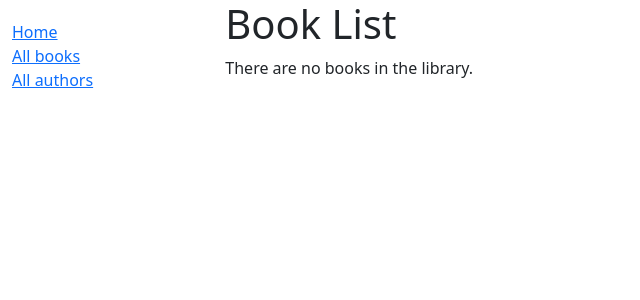
After one commit to NathyOne/django_local_library, a Django app: page /catalog/books/ in a window 1280 px wide. The commit adds this page. Shown: the top 300 px of the page, without its empty margins (0-640 px from the left). Run offline with Django 5.2, Linux system fonts and the light colour scheme; data that the repository does not hold is empty.

Commit message:
update on the view

```diff
--- a/catalog/templates/base_generic.html
+++ b/catalog/templates/base_generic.html
@@ -21,7 +21,7 @@
           {% block sidebar %}
             <ul class="sidebar-nav">
               <li><a href="{% url 'index' %}">Home</a></li>
-              <li><a href="book">All books</a></li>
+              <li><a href="{% url 'books' %}">All books</a></li>
               <li><a href="">All authors</a></li>
             </ul>
           {% endblock %}
--- /dev/null
+++ b/catalog/templates/catalog/book_list.html
@@ -0,0 +1,18 @@
+{% extends "base_generic.html" %}
+
+{% block content %}
+  <h1>Book List</h1>
+  {% if book_list %}
+    <ul>
+      {% for book in book_list %}
+      <li>
+        {% comment %} <a href="{{ book.get_absolute_url }}">{{ book.title }}</a> {% endcomment %}
+        <a >{{ book.title }}</a>
+        ({{book.author}})
+      </li>
+      {% endfor %}
+    </ul>
+  {% else %}
+    <p>There are no books in the library.</p>
+  {% endif %}
+{% endblock %}
--- a/catalog/views.py
+++ b/catalog/views.py
@@ -35,5 +35,13 @@ def index(request):
     # Render the HTML template index.html with the data in the context variable
     return render(request, 'index.html', context=context)
 
+
+# class based view
 class BookListView(generic.ListView):
     model = Book
+    context_object_name = 'book_list'
+    queryset = Book.objects.filter(title__icontains='harry')[:5]
+    template_name = 'django_local_library/catalog/templates/catalog/book_list.html'
+
+
+# class books (generic.ListView):
```
